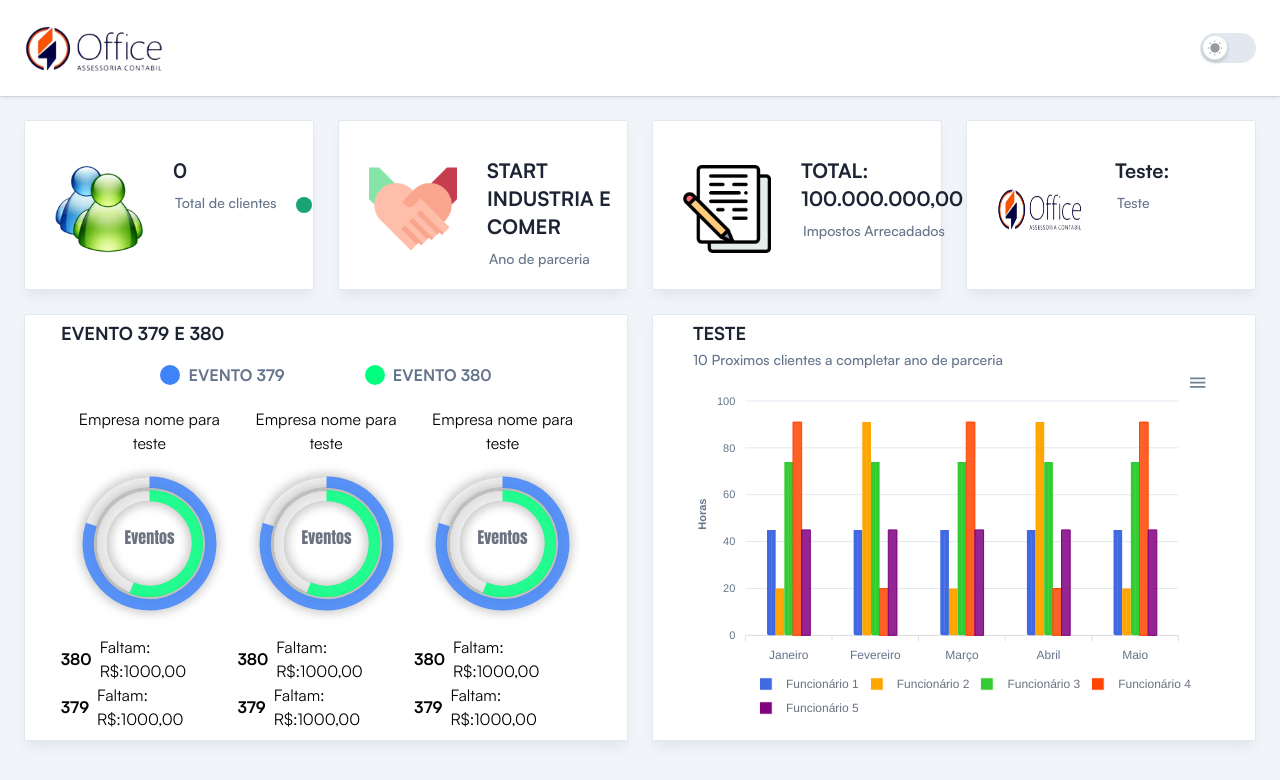
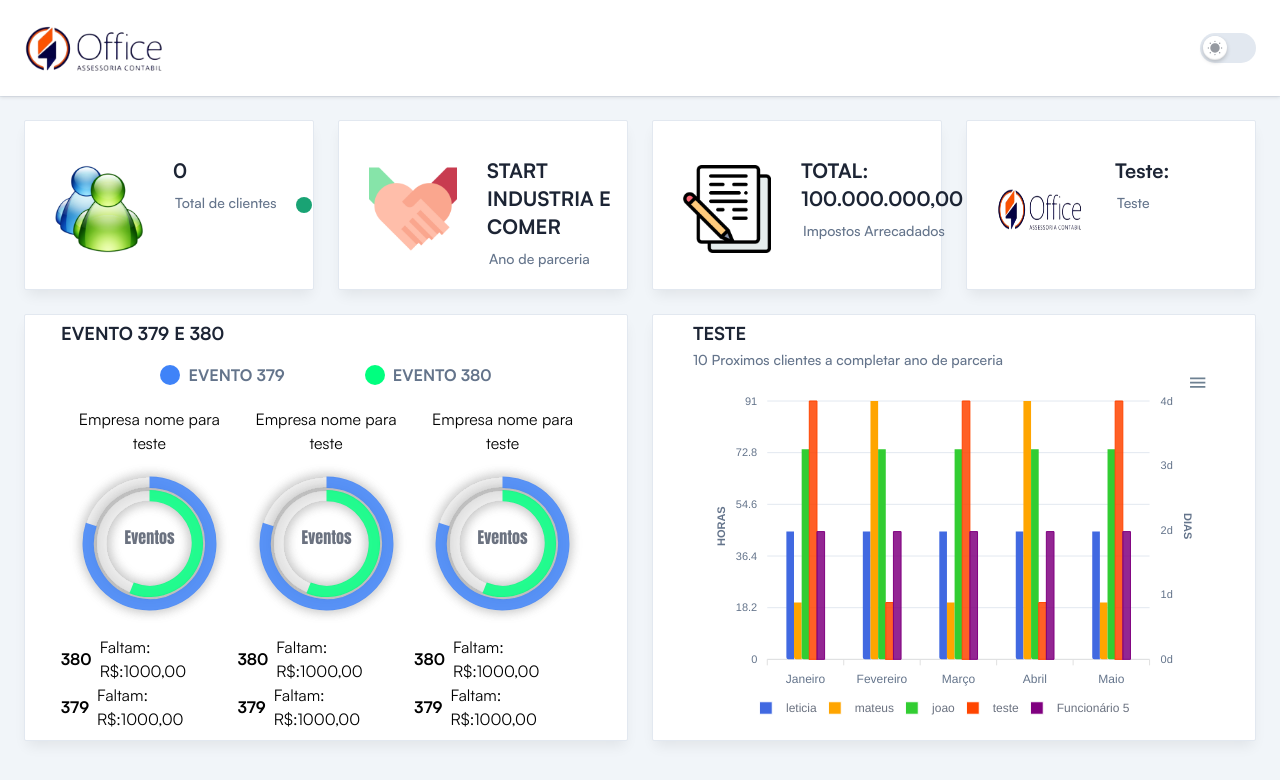
Before and after one commit to lucasdev-ia/eKontroll-React, a React (Vite) app: page / in a window 1280 px wide. Shown: the top 780 px of the page. Built offline with nearby package versions, Linux system fonts and the light colour scheme; no server answers.

Commit message:
Mudança

```diff
--- a/src/components/ComboChart.tsx
+++ b/src/components/ComboChart.tsx
@@ -8,7 +8,7 @@ const ComboChart: React.FC = () => {
   const usuario3 = [ 74, 74, 74, 74, 74];
   const usuario4 = [ 91,  20, 91, 20, 91];
   const usuario5 = [ 45,  45, 45, 45, 45];
-
+  const maxValue = Math.max(...usuario1, ...usuario2, ...usuario3, ...usuario4, ...usuario5);
   const options: ApexCharts.ApexOptions = {
     chart: {
       height: 350,
@@ -33,7 +33,23 @@ const ComboChart: React.FC = () => {
     yaxis: [
       {
         title: {
-          text: 'Horas',
+          text: 'HORAS',
+        },
+        min: 0,
+        max: maxValue ,
+      },
+      {
+        opposite: true,
+        title: {
+          text: 'DIAS',
+
+        },
+        min: 0,
+        max: (maxValue),
+        tickAmount: 4.3,
+        labels: {
+
+          formatter: (value) => `${Math.round(value/24)}d`,
         },
       },
     ],
@@ -52,22 +68,22 @@ const ComboChart: React.FC = () => {
 
   const series = [
     {
-      name: 'Funcionário 1',
+      name: 'leticia',
       type: 'bar',
       data: usuario1,
     },
     {
-      name: 'Funcionário 2',
+      name: 'mateus',
       type: 'bar',
       data: usuario2,
     },
     {
-      name: 'Funcionário 3',
+      name: 'joao',
       type: 'bar',
       data: usuario3,
     },
     {
-      name: 'Funcionário 4',
+      name: 'teste',
       type: 'bar',
       data: usuario4,
     },
@@ -76,6 +92,7 @@ const ComboChart: React.FC = () => {
       type: 'bar',
       data: usuario5,
     },
+
   ];
 
   return (
```
